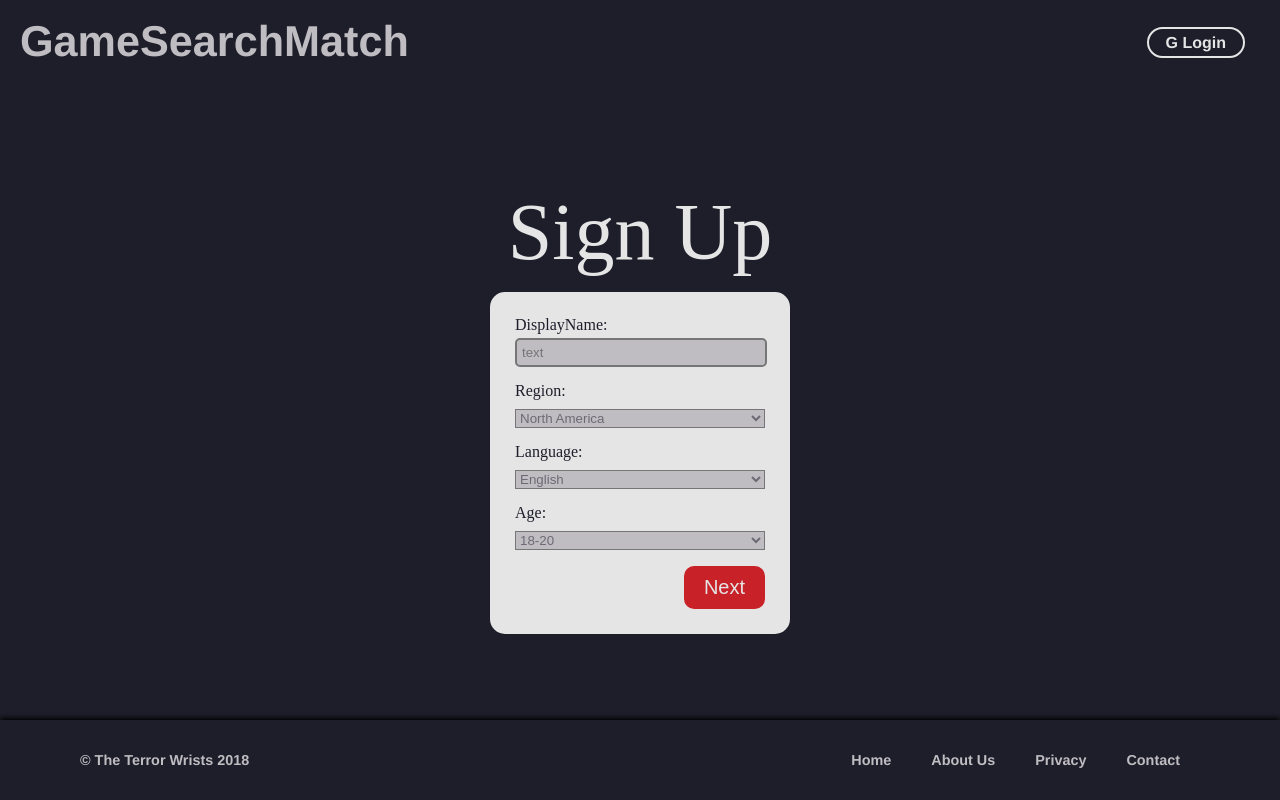
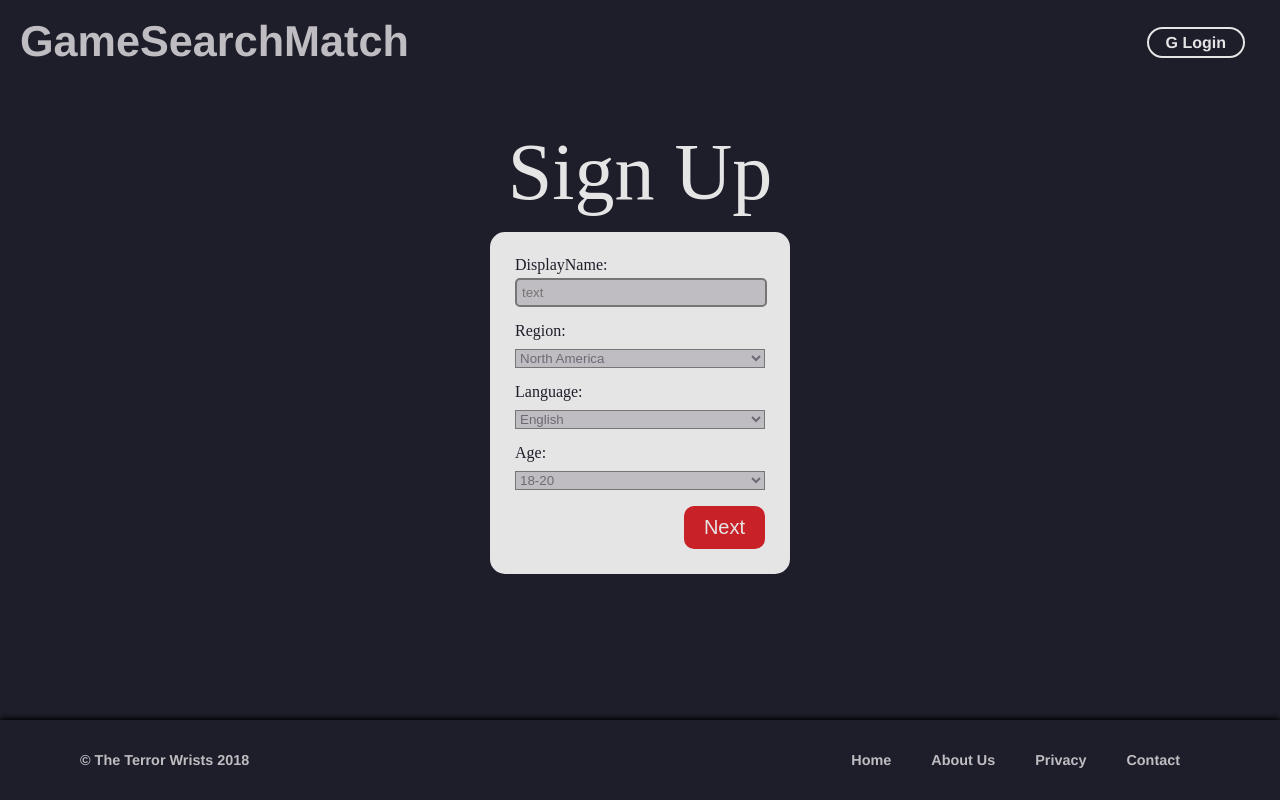
Before and after one commit to toan-au/PP1_2018, a React (Create React App) app in the folder client/: page /FormOne in a window 1280 px wide. Built offline with nearby package versions, Linux system fonts and the light colour scheme; no server answers.

Commit message:
height fix for signup pages

```diff
--- a/client/src/styles/css/Form.css
+++ b/client/src/styles/css/Form.css
@@ -10,7 +10,7 @@ form .sign {
   margin: 0 auto;
   text-align: center;
   color: #E5E5E5;
-  padding-top: 100px;
+  padding-top: 40px;
   padding-bottom: 20px; }
   form .sign h1 {
     font-size: 80px; }
--- a/client/src/styles/css/master.css
+++ b/client/src/styles/css/master.css
@@ -210,7 +210,7 @@ form .sign {
   margin: 0 auto;
   text-align: center;
   color: #E5E5E5;
-  padding-top: 100px;
+  padding-top: 40px;
   padding-bottom: 20px; }
   form .sign h1 {
     font-size: 80px; }
--- a/client/src/styles/scss/Form.scss
+++ b/client/src/styles/scss/Form.scss
@@ -7,7 +7,7 @@ form
         margin: 0 auto;
         text-align: center;
         color: $white;
-        padding-top: 100px;
+        padding-top: 40px;
         padding-bottom:20px;
         h1{
           font-size: 80px;
```
